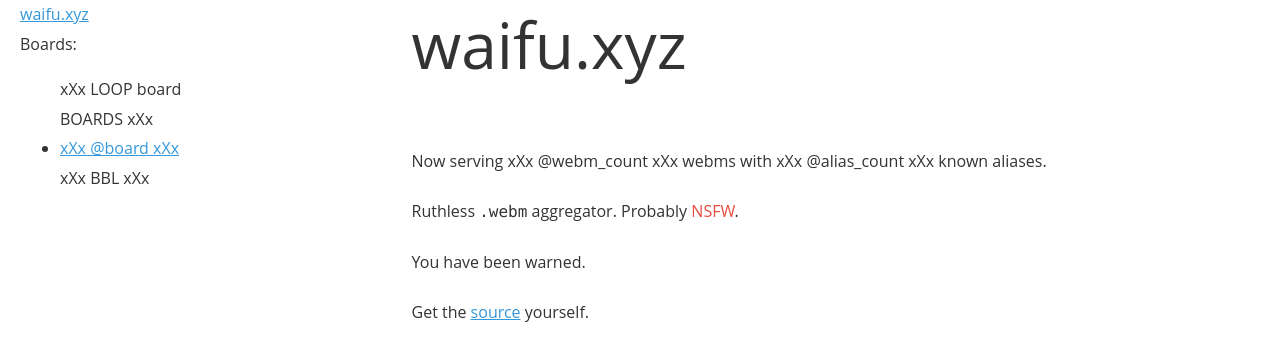
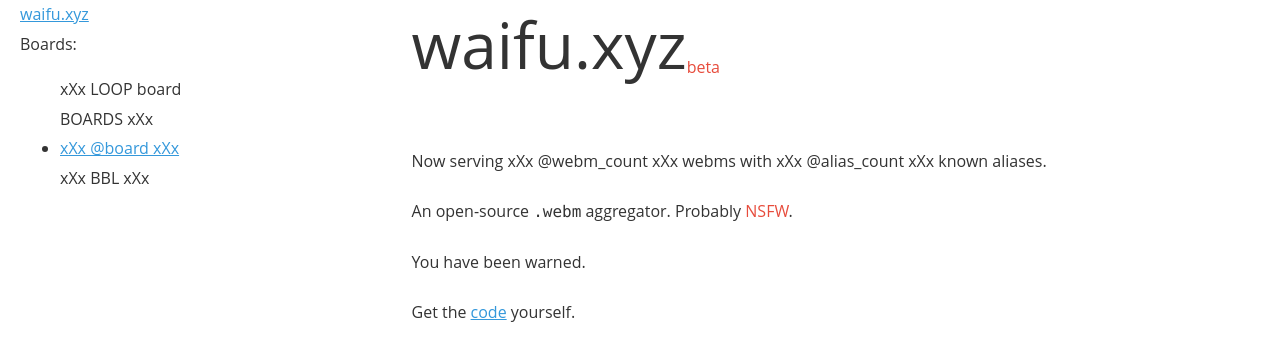
Before and after one commit to qpfiffer/mzbh, a Python web app: template templates/index.html in a window 1280 px wide. Shown: the top 361 px of the page. Run offline with Jinja, Linux system fonts and the light colour scheme; the template is opened without the code that fills it, so the values that code supplies are empty.

Commit message:
small css/html tweaks.

```diff
--- a/static/css/main.css
+++ b/static/css/main.css
@@ -3,6 +3,11 @@ body {
 	font-family: 'Open Sans', Helvetica, Arial, sans-serif;
 }
 .title {
+	display: inline-block;
+}
+.beta {
+	display: inline-block;
+	vertical-align: sub;
 }
 #landing {
 	padding-bottom: 2em;
--- a/templates/index.html
+++ b/templates/index.html
@@ -21,13 +21,13 @@
 				<div class="col-6">
 					<div class="measure txt-center">
 						<div id="landing">
-							<h1 class="title">waifu.xyz</h1>
+							<h1 class="title">waifu.xyz</h1><span class="beta fnt--red">beta</span>
 						</div>
 						<div>
 							<p>Now serving xXx @webm_count xXx webms with xXx @alias_count xXx known aliases.</span>
-							<p>Ruthless <code>.webm</code> aggregator. Probably <span class="fnt--red">NSFW</span>.</p>
+							<p>An open-source <code>.webm</code> aggregator. Probably <span class="fnt--red">NSFW</span>.</p>
 							<p>You have been warned.</p>
-							<p>Get the <a href="https://github.com/qpfiffer/waifu.xyz">source</a> yourself.</p>
+							<p>Get the <a href="https://github.com/qpfiffer/waifu.xyz">code</a> yourself.</p>
 						</div>
 					</div>
 				</div>
```
Also changed, not shown: 1 other file.
